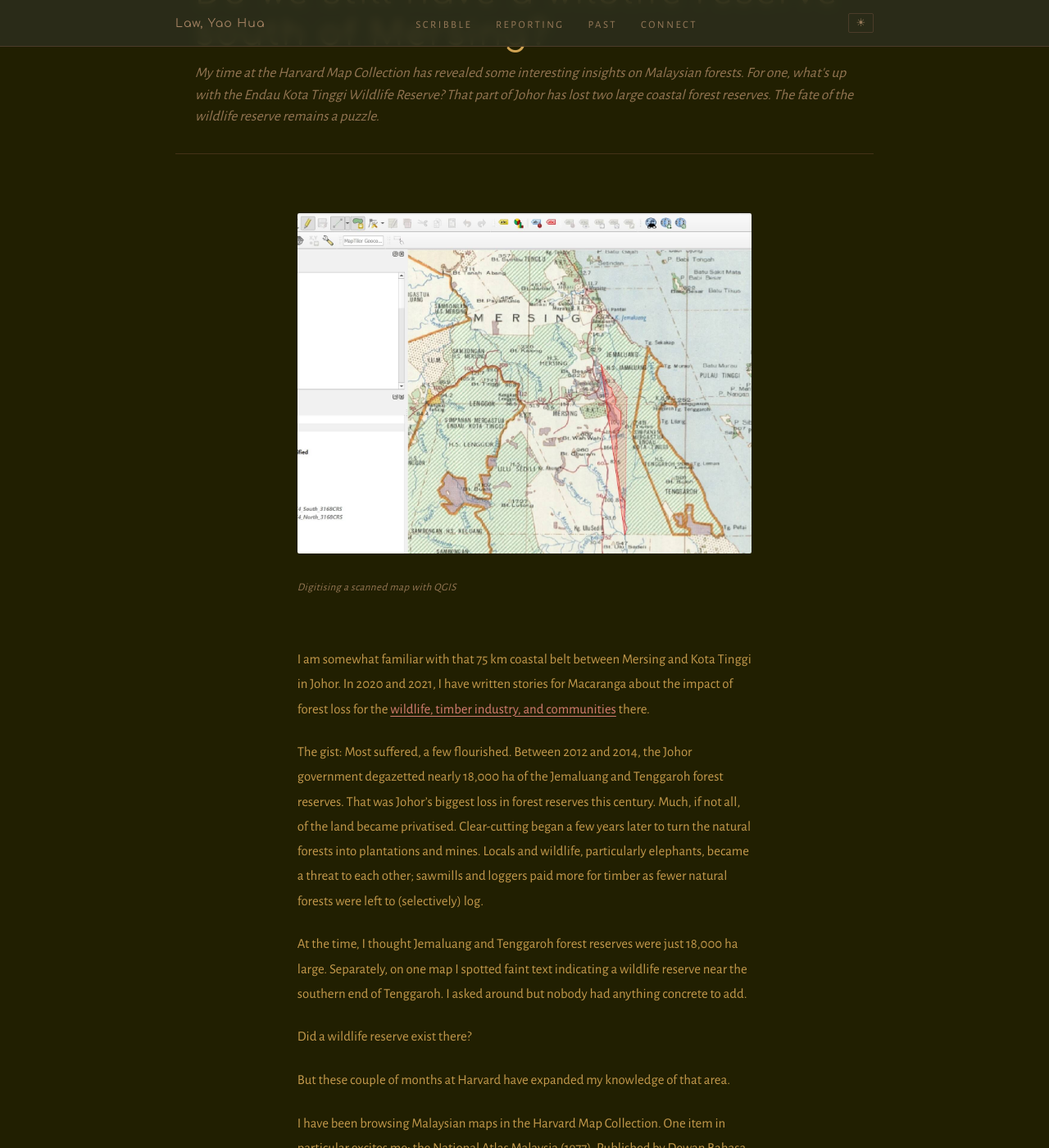
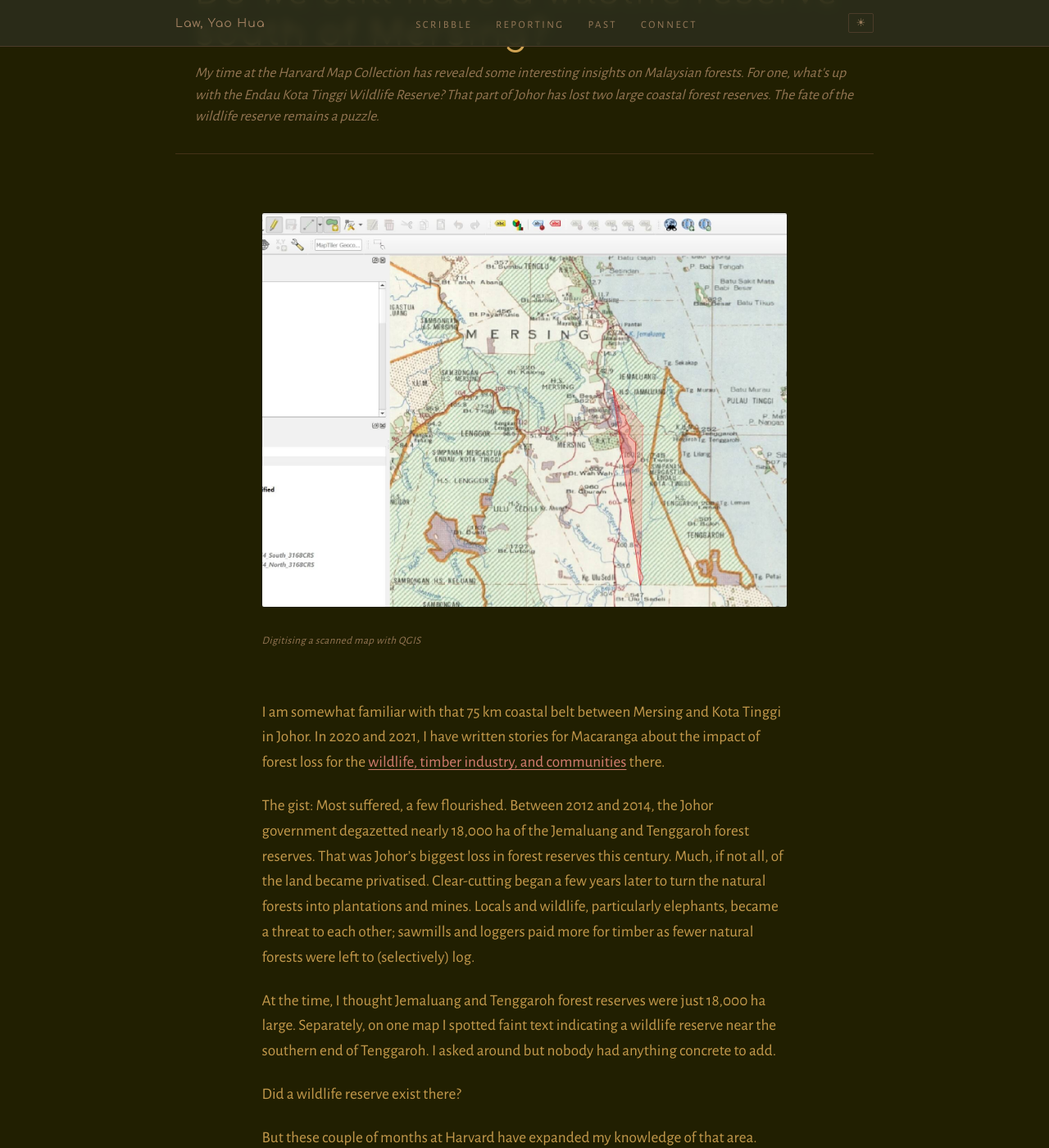
Before and after one commit to yhlreporter/site, a Jekyll site: the page built from _posts/2025-11-25-do-we-still-have-a-wildlife-reserve-south-of-mersing.md, in a window 1280 px wide and 1400 px high, scrolled down 214 px. Shown: the whole window at 82% size. Built offline with Jekyll 4.4.1, drawn with Linux system fonts in a browser that asks for light colours; comment, search, counter and statistics services are not loaded.

Commit message:
Update main.css

```diff
--- a/assets/css/main.css
+++ b/assets/css/main.css
@@ -317,8 +317,8 @@ body {
   padding: 0 1.5rem;
   font-family: var(--font-serif);
   font-weight: 400;
-  font-size: 1.05rem;
-  line-height: 1.8;
+  font-size: 1.2rem;
+  line-height: 1.6;
   color: var(--ink);
 }
 
@@ -414,5 +414,12 @@ body {
 
   .post__body {
     max-width: 90vw;
+    margin: 0 auto;
+    padding: 0 0rem;
+    font-family: var(--font-serif);
+    font-weight: 400;
+    font-size: 1.2rem;
+    line-height: 1.6;
+    color: var(--ink);
   }
 }
```
